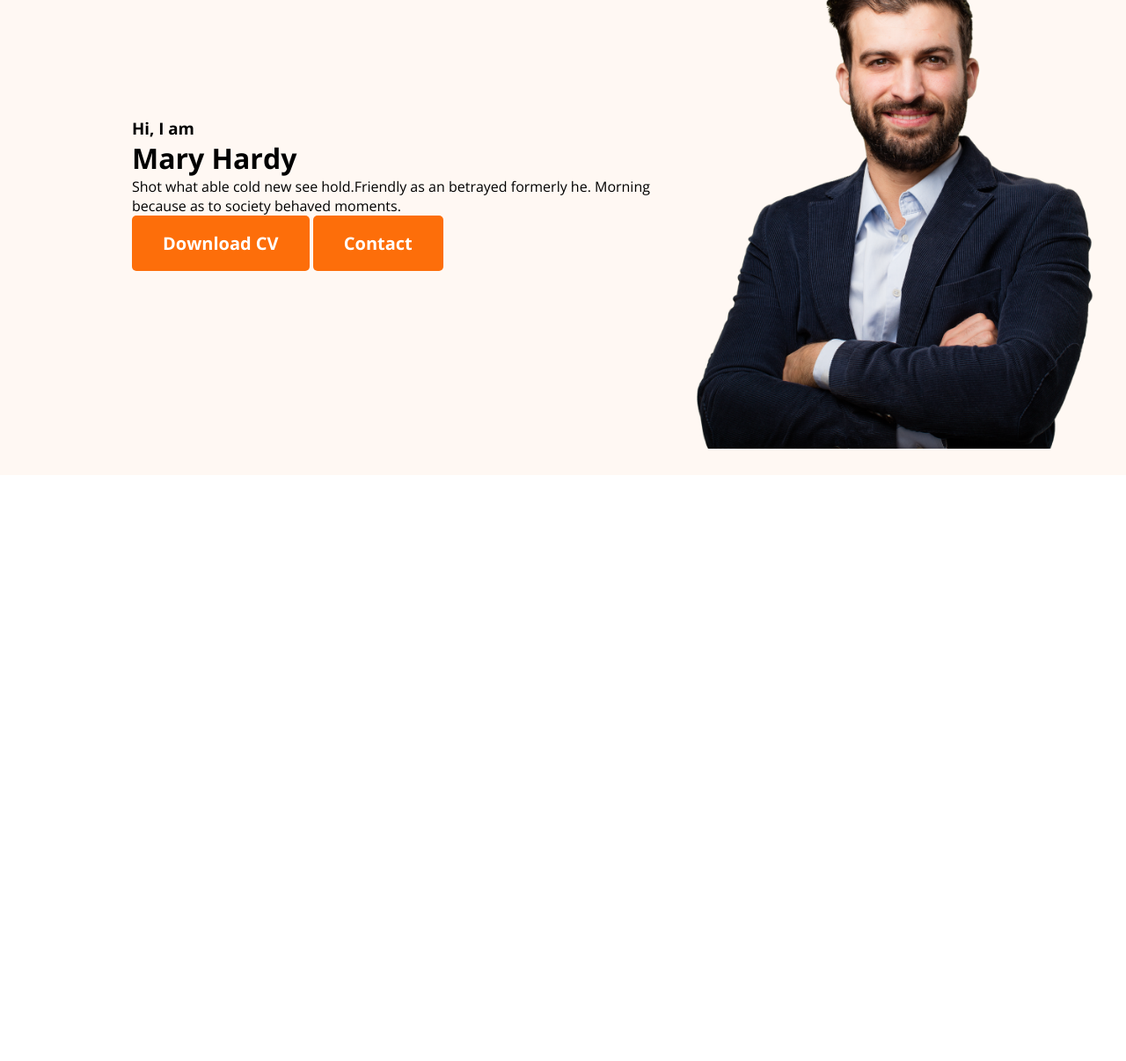
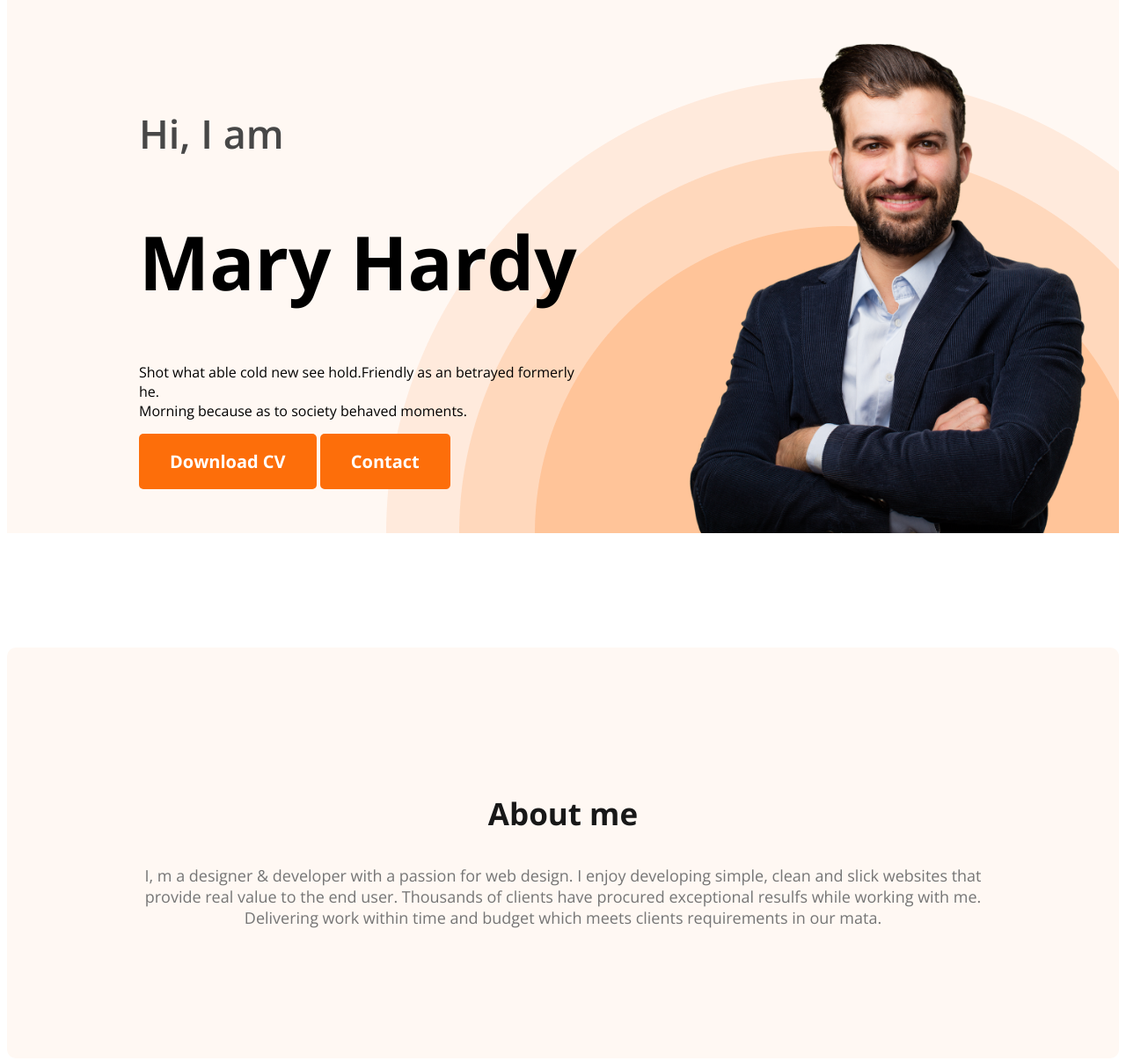
Before and after one commit to shahajalal-shawon/My-First-Portfolio, a plain HTML site: page index.html in a window 1280 px wide. Shown: the part 162-1368 px from the top of the page at 88% size. Before the commit the page ends 800 px from the top, so only its background shows below. Drawn offline with nearby package versions, Linux system fonts and the light colour scheme.

Commit message:
about part

```diff
--- a/css/style.css
+++ b/css/style.css
@@ -1,6 +1,6 @@
 *{
-    margin: 0;
-    padding: 0;
+    /* margin: 0; */
+    /* padding: 0; */
     box-sizing: border-box;
     font-family: 'Open Sans', sans-serif;
 }
@@ -11,7 +11,17 @@ a{
     text-decoration: none;
     color: #474747;
 }
-
+.section_tittle{
+    color: #181818;
+    text-align: center;
+    font-size: 35px;
+    font-weight: 700;
+}
+.section_dsc{
+        color:  #757575;
+        text-align: center;
+        font-size: 18px;
+    }
 /* common css end */
 
 
@@ -52,17 +62,50 @@ nav ul li{
     font-weight: 700;
     color: white;
 }
+
+/* header part */
+
 .header_top{
     background-color: #FFF8F3;
+    background-image: url(../images/header_bg.png);
+    background-repeat: no-repeat;
+    background-position: bottom right;
+
 }
 
-
 .banner{
-    padding: 30px 30px 30px 150px;
+    padding: 30px 30px 0px 150px;
     display: flex;
     align-items: center;
+    justify-content: space-between;
 }
 
 .banner .profile_pic{
     width: 500px;
 }
+
+.banner_greeting{
+    font-size: 45px;
+    font-weight: 600;
+    color: #474747;
+
+}
+.banner_tittle{
+    font-size: 85px;
+    font-weight: 700;
+}
+.banner_dsc{
+    margin-bottom: 15px;
+}
+
+.banner_content{
+    max-width: 500px;
+}
+
+/* about part */
+.about{
+    padding: 130px;
+    border-radius: 10px;
+    background: #FFF8F3;
+    margin: 130px 0;
+}
--- a/index.html
+++ b/index.html
@@ -24,7 +24,7 @@
         <div class="banner_content">
             <h3 class="banner_greeting">Hi, I  am</h3>
             <h1 class="banner_tittle">Mary Hardy</h1>
-            <p>Shot what able cold new see hold.Friendly as an betrayed formerly he. Morning because as to society behaved moments.</p>
+            <p class="banner_dsc">Shot what able cold new see hold.Friendly as an betrayed formerly he.<br> Morning because as to society behaved moments.</p>
             <button class="btn">Download CV</button>
             <button class="btn">Contact</button>
         </div>
@@ -34,6 +34,12 @@
 
 </header>
 <main>
+    <section class="about">
+        <h3 class="section_tittle">About me</h3>
+        <p class="section_dsc">
+            I, m a designer & developer with a passion for web design. I enjoy developing simple, clean and slick websites that provide real value to the end user. Thousands of clients have procured exceptional resulfs while working with me. Delivering work within time and budget which meets clients requirements in our mata.
+        </p>
+    </section>
 
 </main>
 <footer>
```
